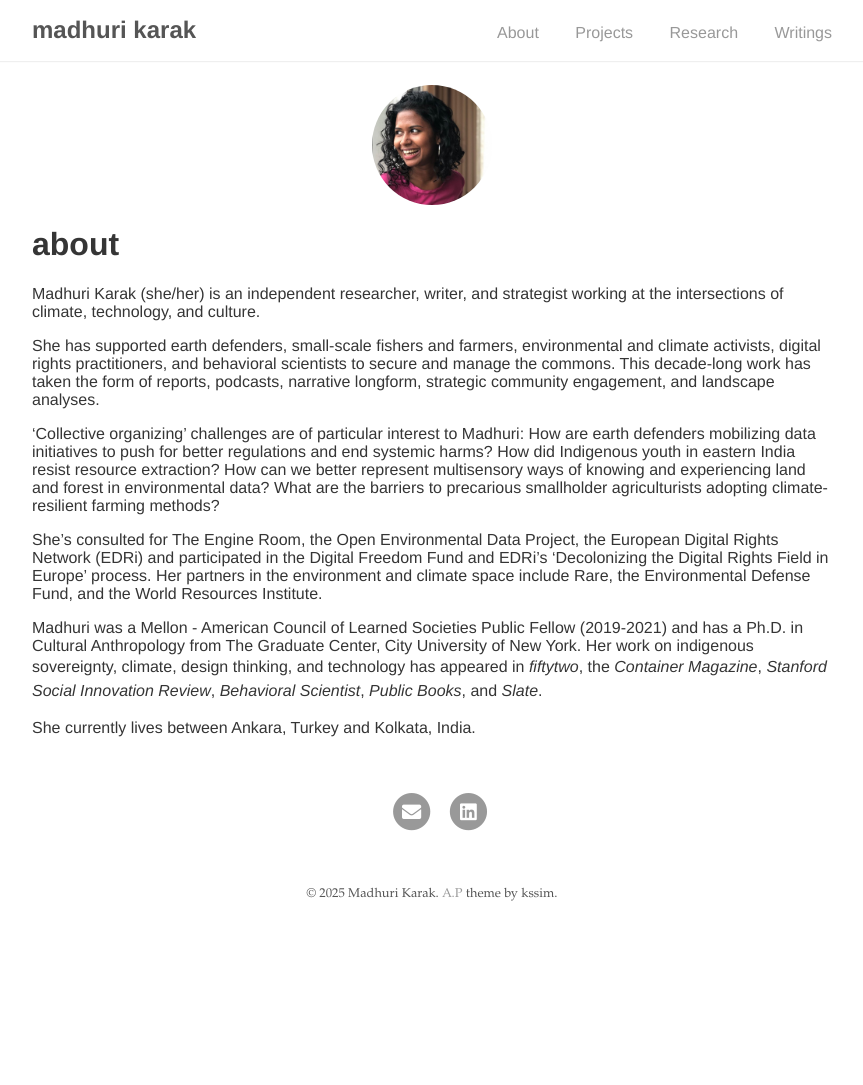
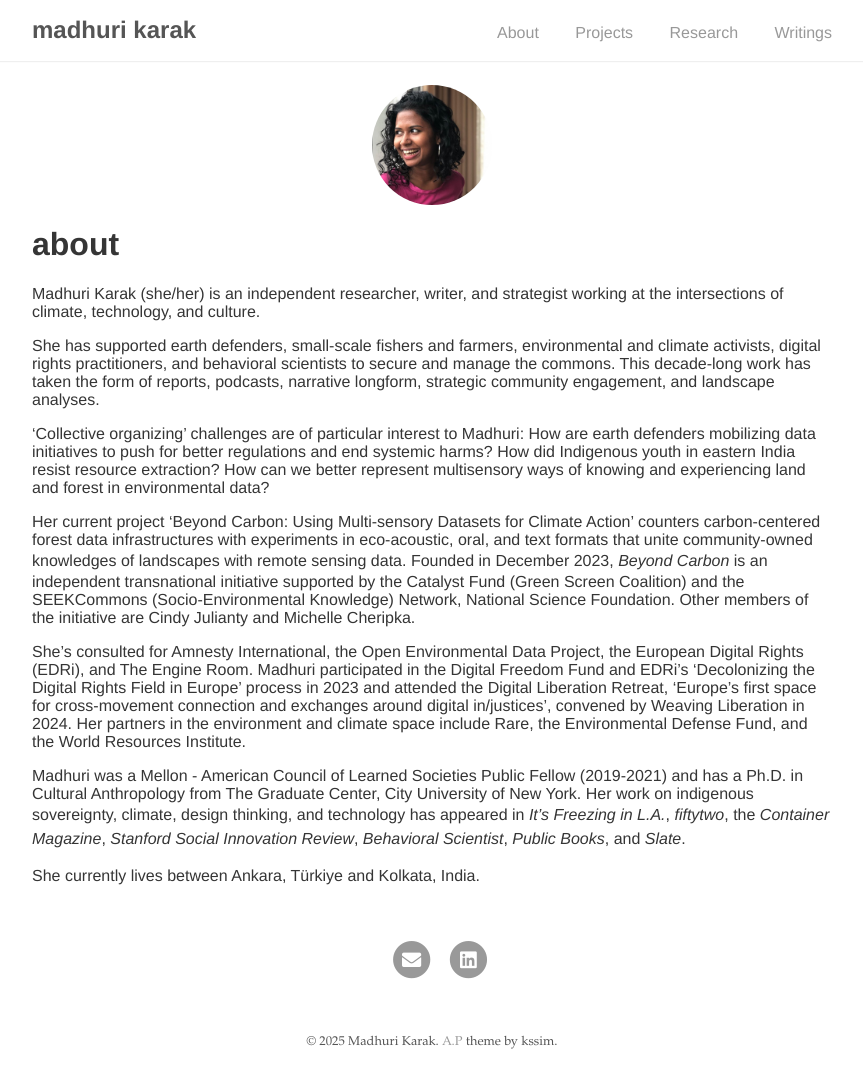
Before and after one commit to madhurikarak/madhurikarak.github.io, a Jekyll site: the page built from index.md, in a window 1280 px wide. Shown: the whole page, without its empty margins (208-1071 px from the left). Built offline with Jekyll 4.4.1, drawn with Linux system fonts in a browser that asks for light colours; our own code applies the rules of GitHub Pages for plain Markdown files; before the commit the page ends 937 px from its top, so only the background shows below that.

Commit message:
Update index.md

```diff
--- a/index.md
+++ b/index.md
@@ -7,10 +7,12 @@
 
 She has supported earth defenders, small-scale fishers and farmers, environmental and climate activists, digital rights practitioners, and behavioral scientists to secure and manage the commons. This decade-long work has taken the form of reports, podcasts, narrative longform, strategic community engagement, and landscape analyses.
 
-‘Collective organizing’ challenges are of particular interest to Madhuri: How are earth defenders mobilizing data initiatives to push for better regulations and end systemic harms? How did Indigenous youth in eastern India resist resource extraction? How can we better represent multisensory ways of knowing and experiencing land and forest in environmental data? What are the barriers to precarious smallholder agriculturists adopting climate-resilient farming methods?
+‘Collective organizing’ challenges are of particular interest to Madhuri: How are earth defenders mobilizing data initiatives to push for better regulations and end systemic harms? How did Indigenous youth in eastern India resist resource extraction? How can we better represent multisensory ways of knowing and experiencing land and forest in environmental data?
 
-She's consulted for The Engine Room, the Open Environmental Data Project, the European Digital Rights Network (EDRi) and participated in the Digital Freedom Fund and EDRi's 'Decolonizing the Digital Rights Field in Europe’ process. Her partners in the environment and climate space include Rare, the Environmental Defense Fund, and the World Resources Institute.
+Her current project 'Beyond Carbon: Using Multi-sensory Datasets for Climate Action' counters carbon-centered forest data infrastructures with experiments in eco-acoustic, oral, and text formats that  unite community-owned knowledges of landscapes with remote sensing data. Founded in December 2023, _Beyond Carbon_ is an independent transnational initiative supported by the Catalyst Fund (Green Screen Coalition) and the SEEKCommons (Socio-Environmental Knowledge) Network, National Science Foundation. Other members of the initiative are Cindy Julianty and Michelle Cheripka.
 
-Madhuri was a Mellon - American Council of Learned Societies Public Fellow (2019-2021) and has a Ph.D. in Cultural Anthropology from The Graduate Center, City University of New York. Her work on indigenous sovereignty, climate, design thinking, and technology has appeared in _fiftytwo_, the _Container Magazine_, _Stanford Social Innovation Review_, _Behavioral Scientist_, _Public Books_, and _Slate_.
+She's consulted for Amnesty International, the Open Environmental Data Project, the European Digital Rights (EDRi), and The Engine Room. Madhuri participated in the Digital Freedom Fund and EDRi's 'Decolonizing the Digital Rights Field in Europe’ process in 2023 and attended the Digital Liberation Retreat, 'Europe's first space for cross-movement connection and exchanges around digital in/justices', convened by Weaving Liberation in 2024. Her partners in the environment and climate space include Rare, the Environmental Defense Fund, and the World Resources Institute.
 
-She currently lives between Ankara, Turkey and Kolkata, India.
+Madhuri was a Mellon - American Council of Learned Societies Public Fellow (2019-2021) and has a Ph.D. in Cultural Anthropology from The Graduate Center, City University of New York. Her work on indigenous sovereignty, climate, design thinking, and technology has appeared in _It's Freezing in L.A._, _fiftytwo_, the _Container Magazine_, _Stanford Social Innovation Review_, _Behavioral Scientist_, _Public Books_, and _Slate_.
+
+She currently lives between Ankara, Türkiye and Kolkata, India.
```
